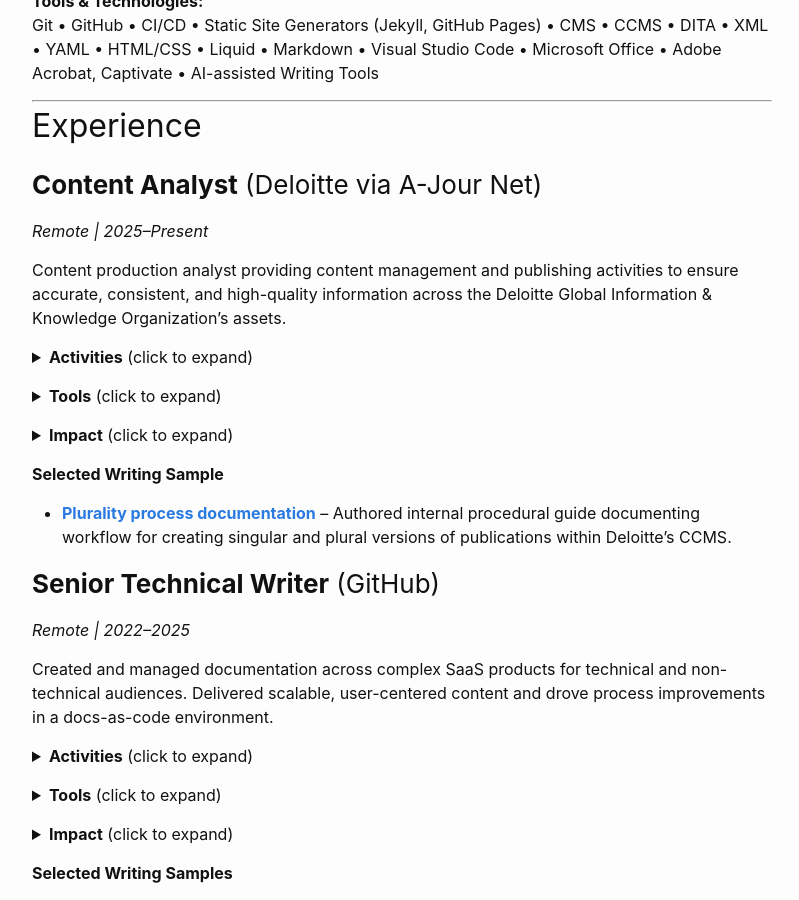
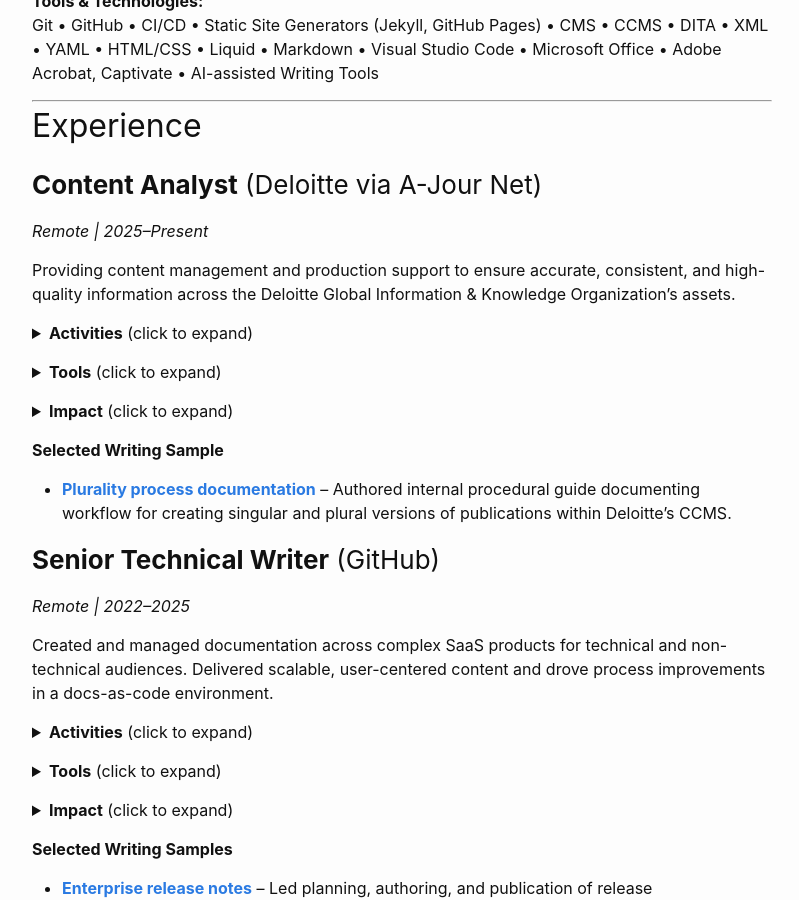
Before and after one commit to rachaelrenk/rachaelrenk.github.io, a Jekyll site: the page built from docs/resume.markdown, in a window 1280 px wide and 900 px high, scrolled down 672 px. Shown: the whole window, without its empty margins (238-1037 px from the left). Built offline with Jekyll 4.4.1, drawn with Linux system fonts in a browser that asks for light colours.

Commit message:
Update resume.markdown

```diff
--- a/docs/resume.markdown
+++ b/docs/resume.markdown
@@ -35,7 +35,7 @@
 ### **Content Analyst** (Deloitte via A-Jour Net)
 *Remote | 2025–Present*
 
-Content production analyst providing content management and publishing activities to ensure accurate, consistent, and high-quality information across the Deloitte Global Information & Knowledge Organization's assets.
+Providing content management and production support to ensure accurate, consistent, and high-quality information across the Deloitte Global Information & Knowledge Organization's assets.
 
 <p>
 <details>
```
